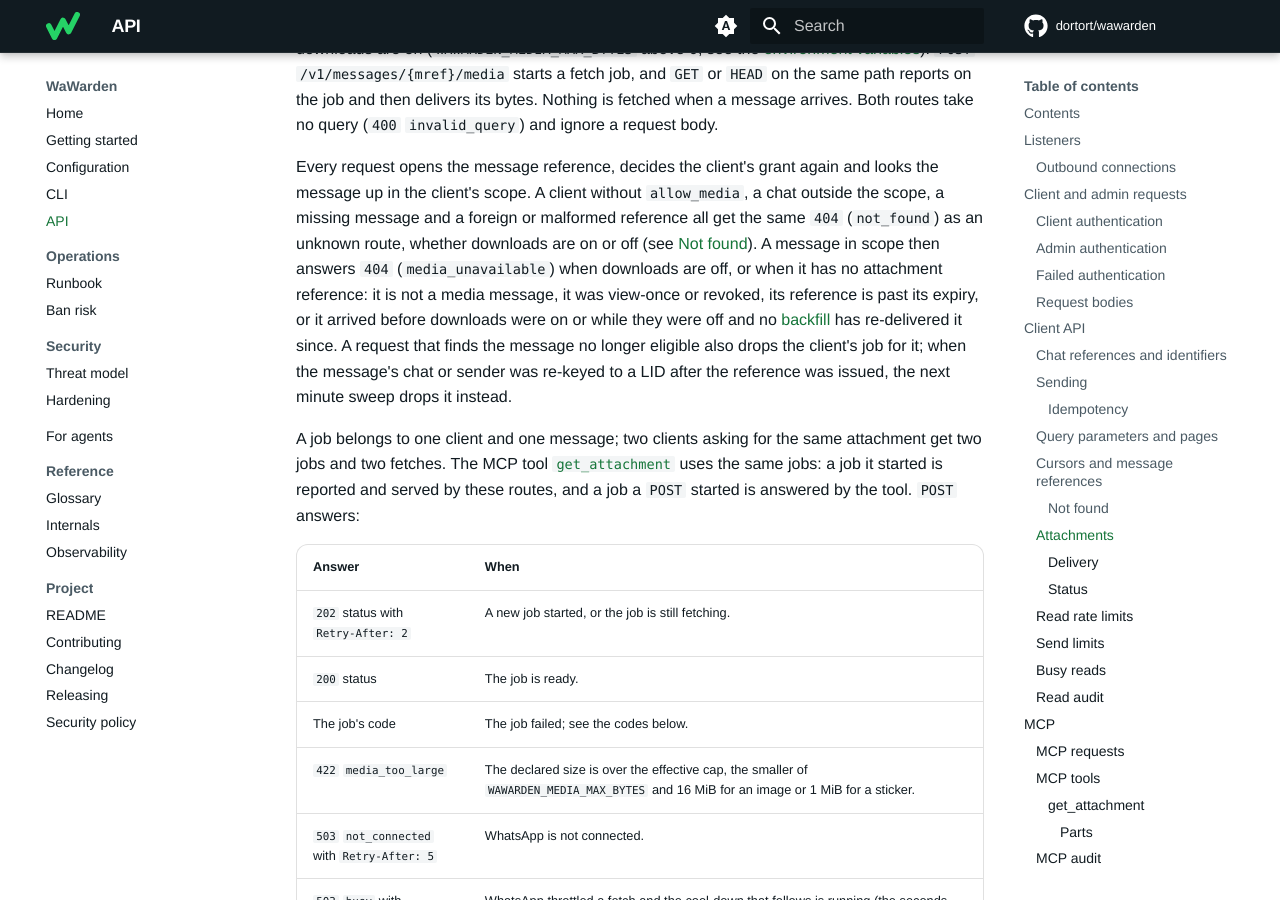
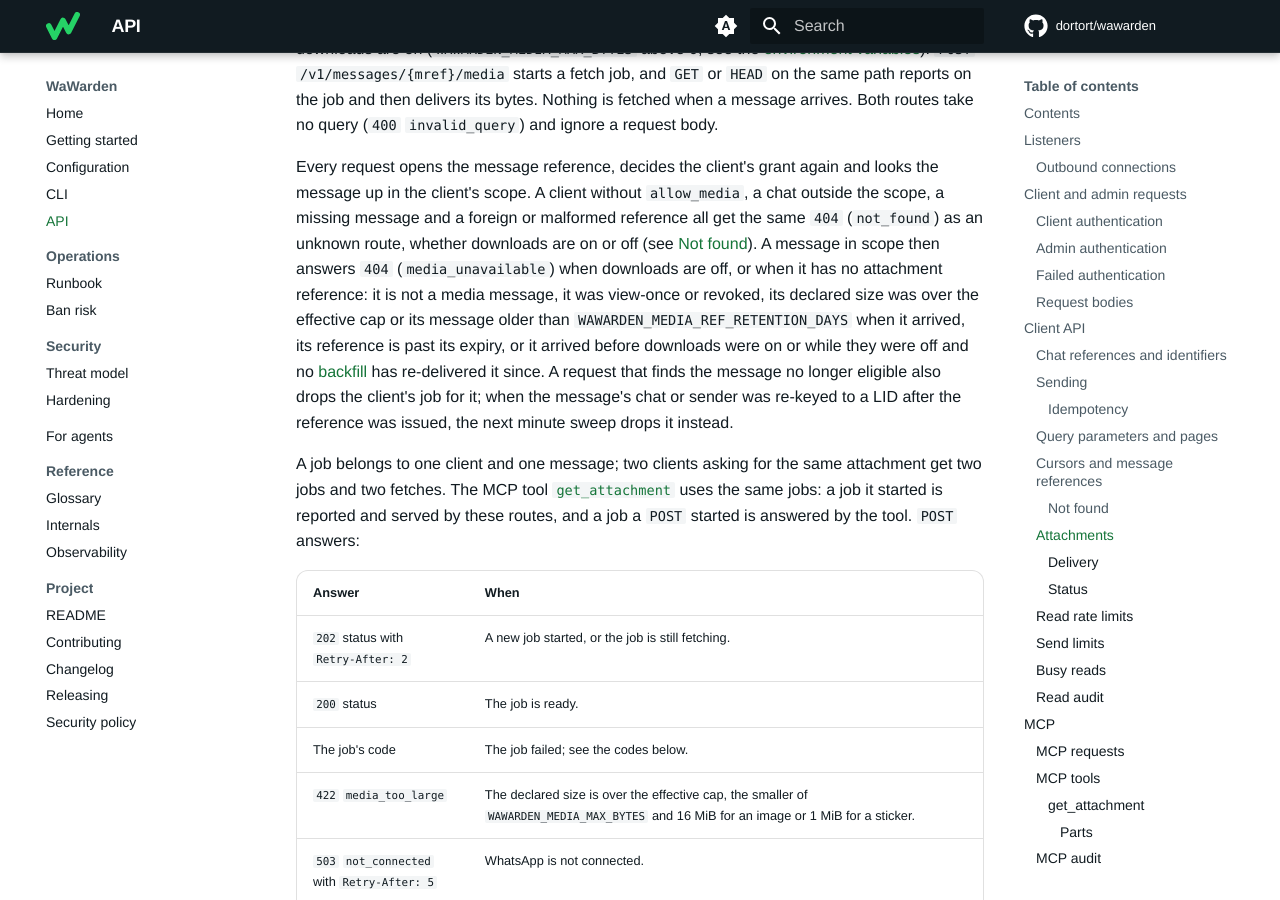
Before and after one commit to dortort/wawarden, an MkDocs documentation site: the page built from docs/api.md, in a window 1280 px wide and 900 px high, scrolled down 14377 px. Built offline with MkDocs 1.6.1 and Material for MkDocs 9.7.7, drawn with Linux system fonts in a browser that asks for light colours; comment, search, counter and statistics services are not loaded.

Commit message:
docs(api): list the size cap and retention among missing attachment references
An attachment over the effective cap, or whose message was already older
than the reference retention when it arrived, gets no reference and so
answers media_unavailable, not media_too_large.

Co-Authored-By: Claude Opus 5.5 <noreply@anthropic.com>
Co-Authored-By: Claude Fable 5.1 <noreply@anthropic.com>

```diff
--- a/docs/api.md
+++ b/docs/api.md
@@ -548,9 +548,11 @@ malformed reference all get the same `404` (`not_found`) as an unknown route,
 whether downloads are on or off (see [Not found](#not-found)). A message in
 scope then answers `404` (`media_unavailable`) when downloads are off, or when
 it has no attachment reference: it is not a media message, it was view-once or
-revoked, its reference is past its expiry, or it arrived before downloads were
-on or while they were off and no [backfill](#backfill-requests) has
-re-delivered it since. A request that finds the message
+revoked, its declared size was over the effective cap or its message older
+than `WAWARDEN_MEDIA_REF_RETENTION_DAYS` when it arrived, its reference is
+past its expiry, or it arrived before downloads were on or while they were off
+and no [backfill](#backfill-requests) has re-delivered it since. A request
+that finds the message
 no longer eligible also drops the client's job for it; when the message's chat
 or sender was re-keyed to a LID after the reference was issued, the next minute
 sweep drops it instead.
```
